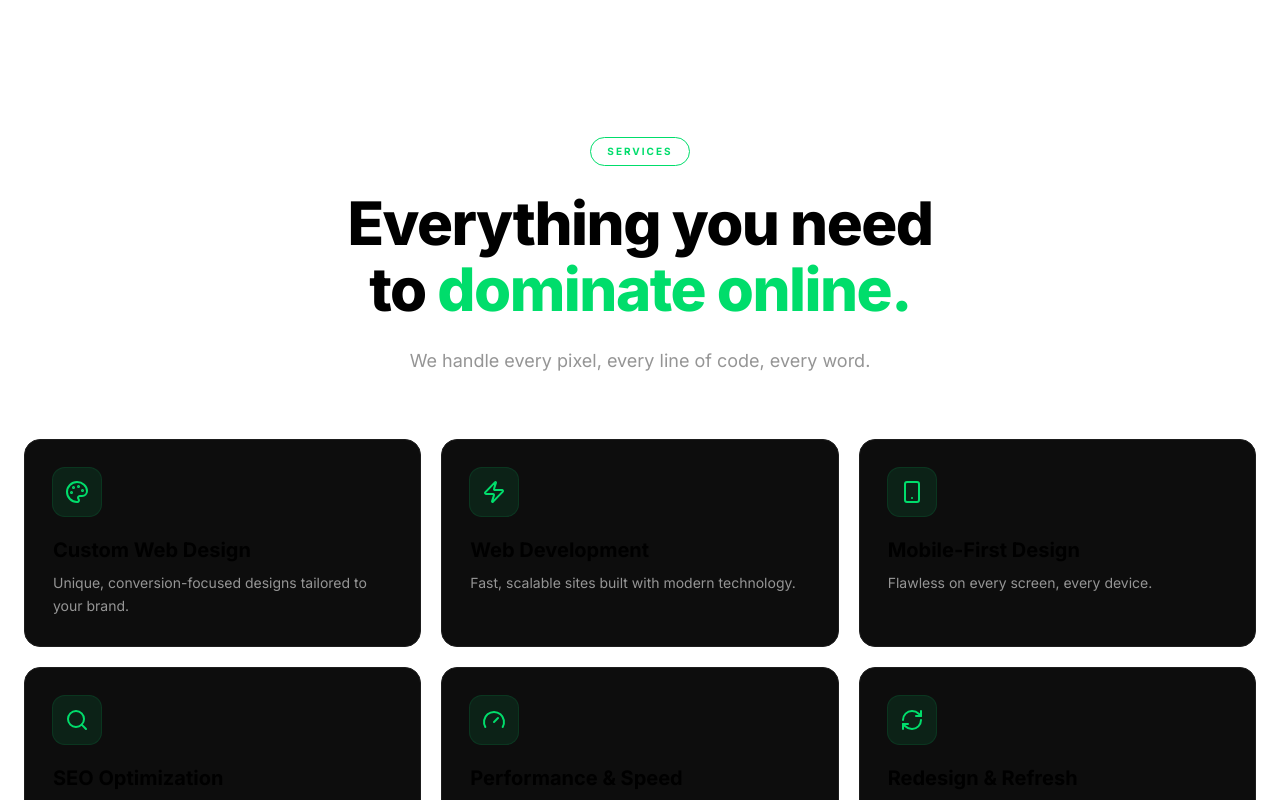
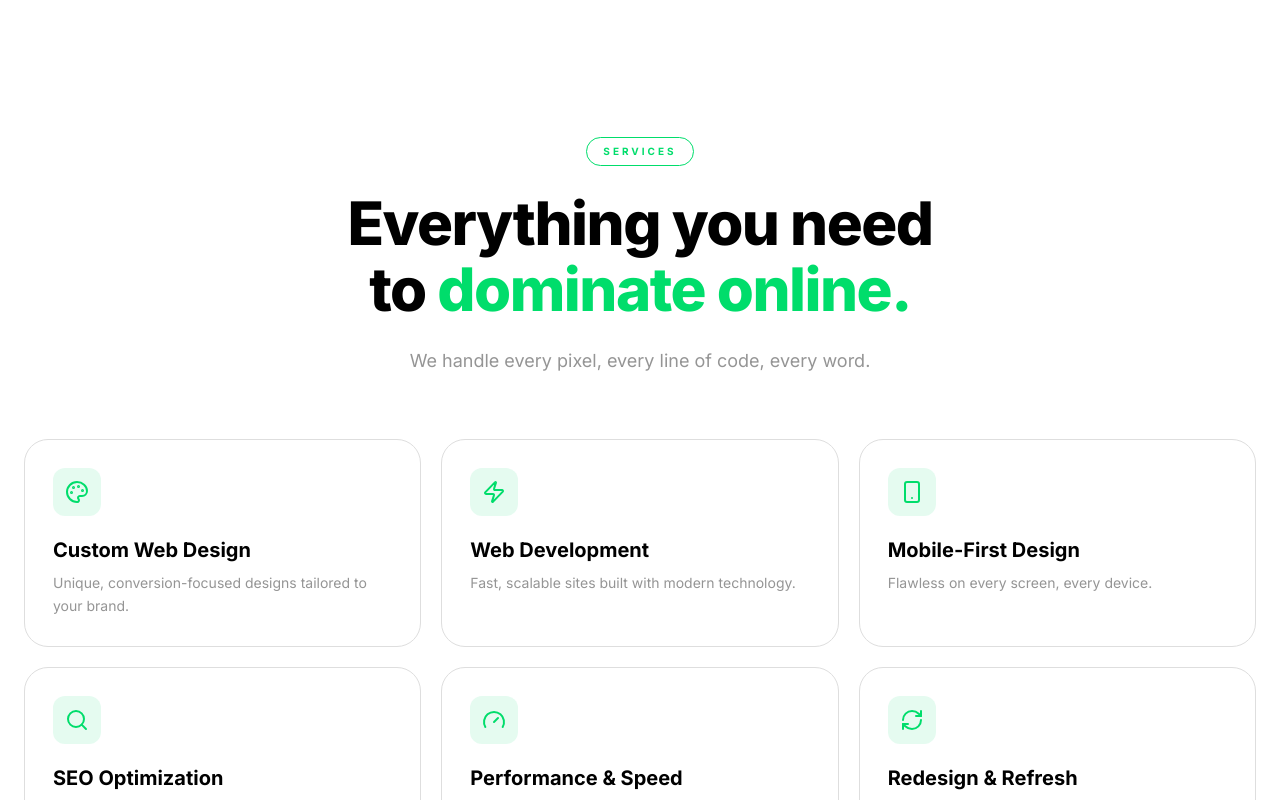
Before and after one commit to freddymk313/nordevagency, a Next.js app: page / in a window 1280 px wide. Shown: the part 1960-2760 px from the top of the page. Built offline with nearby package versions, Linux system fonts and the light colour scheme; no server answers.

Commit message:
service 4

```diff
--- a/app/globals.css
+++ b/app/globals.css
@@ -7,14 +7,14 @@
   --green-accent: oklch(0.78 0.22 152);
   --green-accent-deep: oklch(0.45 0.14 152);
 
-  --card: oklch(0.16 0 0);
-  --card-foreground: oklch(1 0 0);
+  --card: oklch(1 0 0);
+  --card-foreground: oklch(0.16 0 0);
   --primary: oklch(1 0 0);
   --primary-foreground: oklch(0 0 0);
   --secondary: oklch(0.18 0 0);
   --muted: oklch(0.18 0 0);
   --muted-foreground: oklch(0.67 0 0);
-  --border: oklch(0.23 0 0);
+  --border: oklch(0.90 0 0);
 
   /* Ta couleur destructive ajoutée */
   --destructive: oklch(0.6 0.22 27);
--- a/components/SectionHeading.tsx
+++ b/components/SectionHeading.tsx
@@ -22,7 +22,7 @@ export default function SectionHeading({
       className={`max-w-3xl ${align === "center" ? "mx-auto text-center" : "text-left"}`}
     >
       {eyebrow && (
-        <div className="mb-6 inline-flex items-center gap-2 rounded-full border border-green-accent bg-background px-4 py-1.5 text-[10px] font-bold uppercase tracking-[0.2em] text-green-accent">
+        <div className="mb-6 inline-flex items-center gap-2 rounded-full border border-green-accent bg-background px-4 py-1.5 text-[10px] font-bold uppercase tracking-[0.3em] text-green-accent">
           {/* Petit point indicateur utilisant ton vert accentué */}
           {/* <span className="h-1.5 w-1.5 rounded-full bg-green-accent shadow-[0_0_8px_var(--color-green-accent)]" /> */}
           {eyebrow}
--- a/components/Services.tsx
+++ b/components/Services.tsx
@@ -34,7 +34,7 @@ export default function Services() {
               viewport={{ once: true, amount: 0.2 }}
               transition={{ delay: i * 0.06, duration: 0.55 }}
               whileHover={{ y: -6, scale: 1.02 }}
-              className="group relative overflow-hidden rounded-2xl border border-border bg-card p-7 transition-colors duration-300 hover:border-green-accent/60"
+              className="group relative overflow-hidden rounded-3xl border border-border bg-card p-7 transition-colors duration-300 hover:border-green-accent/60"
             >
               <div
                 aria-hidden
@@ -42,7 +42,7 @@ export default function Services() {
                 style={{ background: "var(--green-accent)" }}
               />
               <div className="relative">
-                <div className="mb-5 inline-flex h-12 w-12 items-center justify-center rounded-xl bg-green-accent/10 text-green-accent ring-1 ring-green-accent/20">
+                <div className="mb-5 inline-flex h-12 w-12 items-center justify-center rounded-xl bg-green-accent/10 text-green-accent">
                   <s.icon className="h-6 w-6" />
                 </div>
                 <h3 className="font-display text-xl font-bold text-foreground">{s.title}</h3>
```
